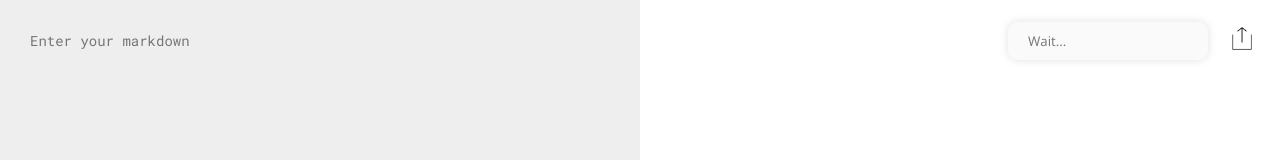
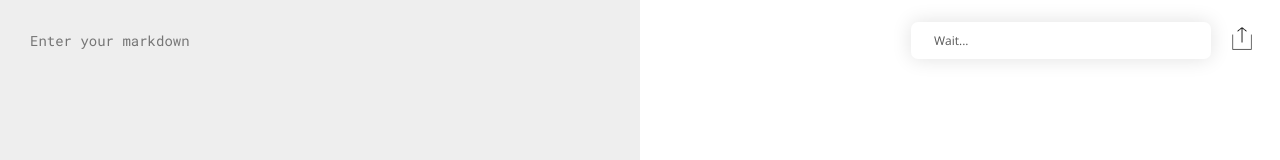
Before and after one commit to anikeef/write, a React (Create React App) app: page / in a window 1280 px wide. Both pictures are taken after a click on the button 1241 px from the left and 40 px from the top of the page. Shown: the top 160 px of the page. Built offline with nearby package versions, Linux system fonts and the light colour scheme; no server answers.

Commit message:
Style saving info

```diff
--- a/src/components/LiveEditor.js
+++ b/src/components/LiveEditor.js
@@ -13,7 +13,7 @@ export class LiveEditor extends React.Component {
     this.state = {
       markdown: StorageService.getCachedMarkdown(),
       fullScreen: false,
-      generatedURI: "",
+      generatedURI: presetId ? window.location.toString().slice(0, -5) : '',
       shouldShowSavingInfo: false,
       isLoading: !!presetId
     }
--- a/src/components/SaveInfo.js
+++ b/src/components/SaveInfo.js
@@ -2,8 +2,14 @@ import React from 'react';
 
 export class SaveInfo extends React.Component {
   render() {
-    return (this.props.shouldShow) ?
-      <input className="save-info" placeholder="Wait..." disabled value={ this.props.url } /> : null;
+    const { url, shouldShow } = this.props;
+    if (!shouldShow) return null;
+    return (
+      <div className="save-info">
+        { (url) ? <a className="saved-link" href={ url } target="_blank">{ url }</a> : "Wait..." }
+      </div>
+    );
+
   }
 
   componentDidMount() {
--- a/src/index.css
+++ b/src/index.css
@@ -189,11 +189,13 @@ body {
 }
 
 .save-info {
-  margin-right: 15px;
-  width: 200px;
-  padding: 10px 20px;
-  border-radius: 10px;
-  box-shadow: 0 0 10px rgba(0, 0, 0, 0.123);
+  margin-right: 12px;
+  width: 300px;
+  padding: 10px 23px;
+  border-radius: 7px;
+  font-size: 12px;
+  color: #555;
+  box-shadow: 0 0 20px rgba(0, 0, 0, 0.123);
   border: none;
 }
 
```
